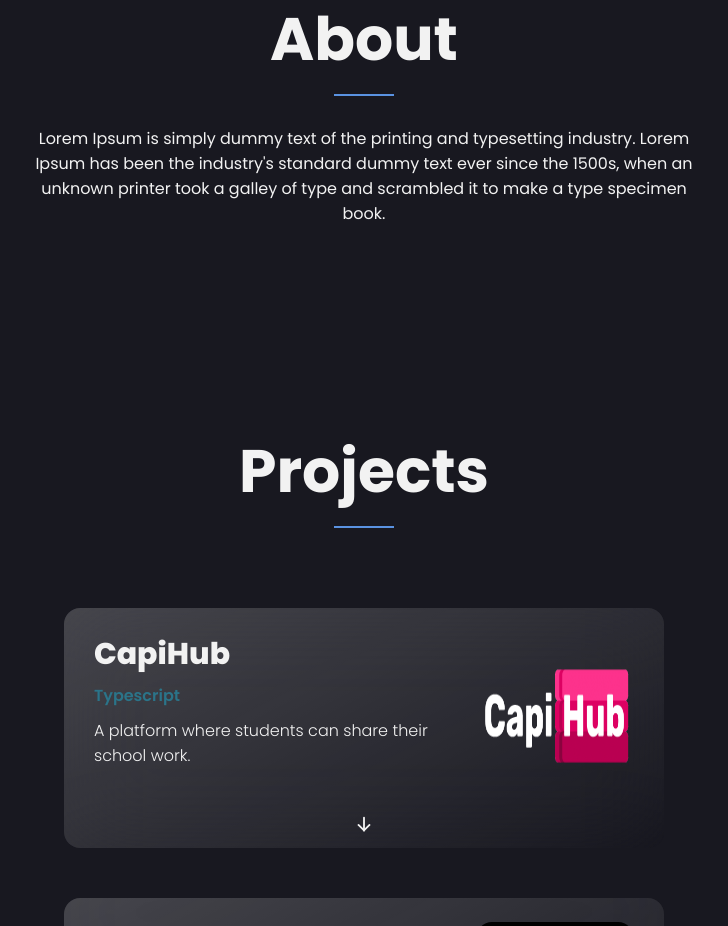
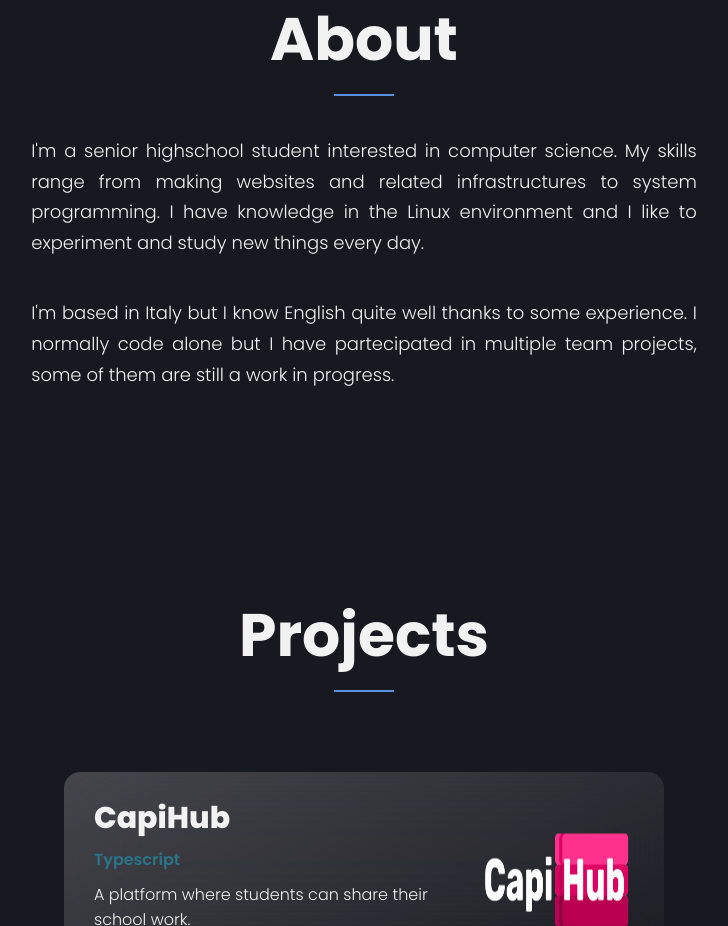
Before and after one commit to f0lg0/portfolio, a React (Create React App) app: page / in a window 1280 px wide. Shown: the part 1020-1946 px from the top of the page, without its empty margins (276-1004 px from the left). Built offline with nearby package versions, Linux system fonts and the light colour scheme.

Commit message:
edit: about section

```diff
--- a/src/components/desktop/BodySection.css
+++ b/src/components/desktop/BodySection.css
@@ -15,6 +15,15 @@
     width: 65%;
 
     margin-top: 80px;
+}
+
+.about_section p {
+    line-height: 1.7em;
+    text-align: justify;
+    font-size: 18px;
+
+    margin-top: 40px;
+    font-weight: 300;
 }
 
 .about_section h2,
--- a/src/components/desktop/BodySection.tsx
+++ b/src/components/desktop/BodySection.tsx
@@ -19,8 +19,13 @@ class BodySection extends React.Component<BodyProps, BodyState> {
                     <h2>About</h2>
                     <div className="line"></div>
                     <p>
-                        Lorem Ipsum is simply dummy text of the printing and typesetting industry. Lorem Ipsum has been the industry's standard dummy text ever
-                        since the 1500s, when an unknown printer took a galley of type and scrambled it to make a type specimen book.
+                        I'm a senior highschool student interested in computer science. My skills range from making websites and related infrastructures to
+                        system programming. I have knowledge in the Linux environment and I like to experiment and study new things every day.
+                    </p>
+
+                    <p>
+                        I'm based in Italy but I know English quite well thanks to some experience. I normally code alone but I have partecipated in multiple
+                        team projects, some of them are still a work in progress.
                     </p>
                 </div>
 
```
